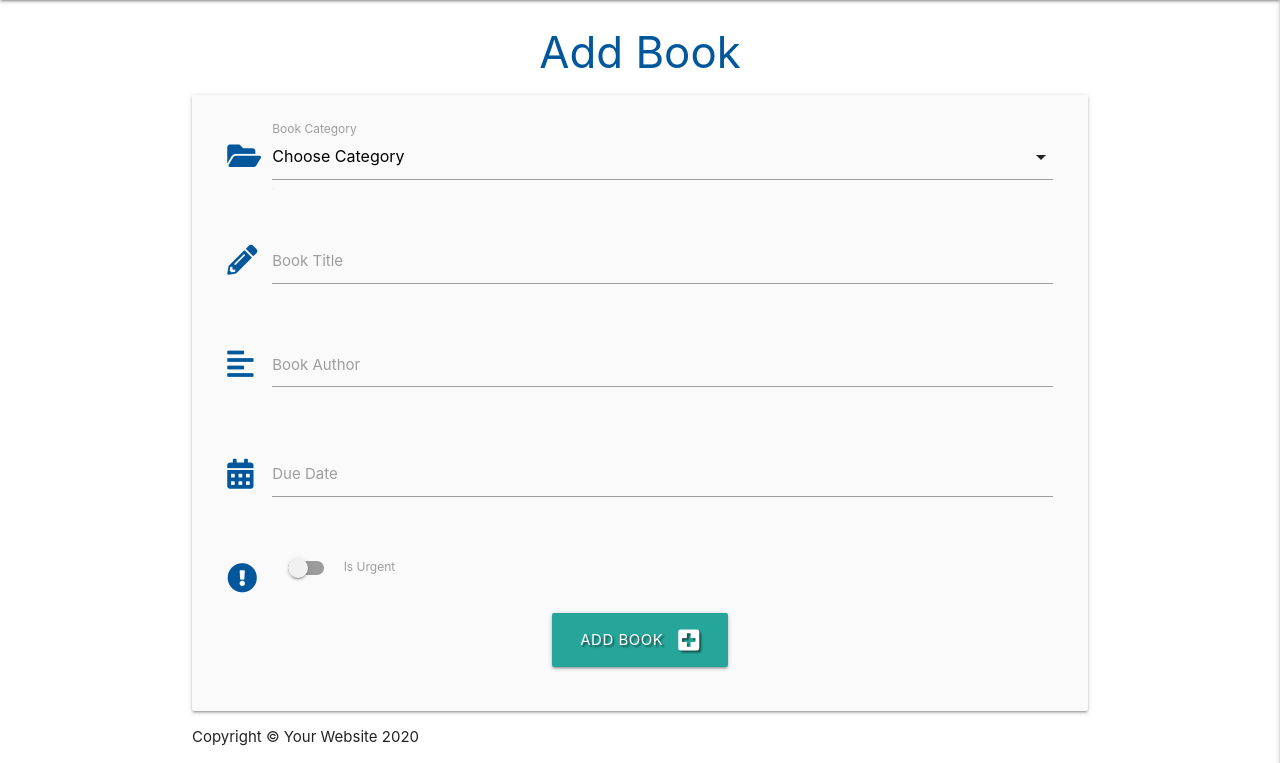
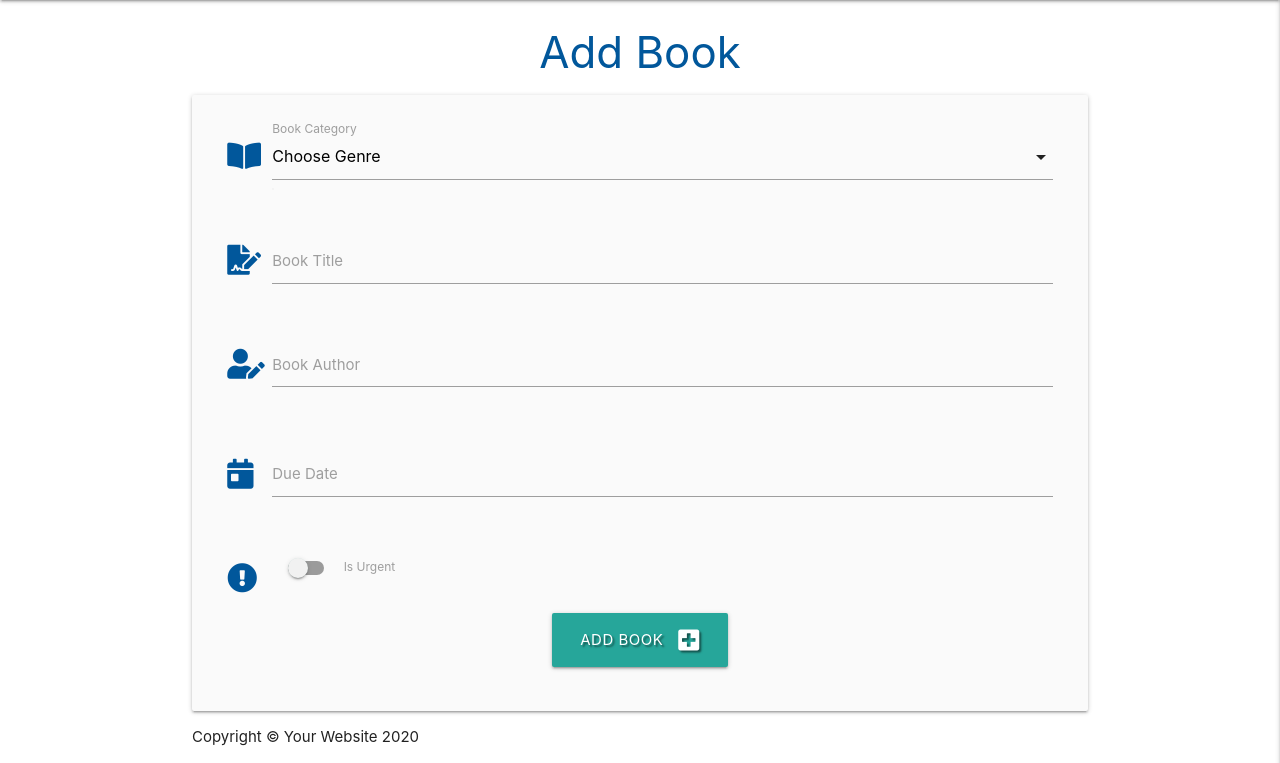
Before and after one commit to Terrimarie/BookRoom, a Flask app: page /add_book in a window 1280 px wide. Shown: the part 64-827 px from the top of the page. Run offline with Flask 2, Linux system fonts and the light colour scheme; data that the repository does not hold is empty; some libraries are stand-ins or nearby versions.

Commit message:
Updated icons

```diff
--- a/templates/add_book.html
+++ b/templates/add_book.html
@@ -8,9 +8,9 @@
             <!-- category selection -->
             <div class="row">
                 <div class="input-field col s12">
-                    <i class="fas fa-folder-open prefix light-blue-text text-darken-4"></i>
+                    <i class="fas fa-book-open prefix light-blue-text text-darken-4"></i>
                     <select id="category-name" name="category-name" class="validate" required>
-                        <option value="" disabled selected>Choose Category</option>
+                        <option value="" disabled selected>Choose Genre</option>
                         {% for category in categories %}
                             <option value="{{ category.category_name }}">{{ category.category_name }}</option>
                         {% endfor %}
@@ -21,7 +21,7 @@
             <!-- task name -->
             <div class="row">
                 <div class="input-field col s12">
-                    <i class="fas fa-pencil-alt prefix light-blue-text text-darken-4"></i>
+                    <i class="fas fa-file-signature prefix light-blue-text text-darken-4"></i>
                     <input id="title" name="title" minlength="5" maxlength="50"
                         type="text" class="validate" required>
                     <label for="title">Book Title</label>
@@ -30,7 +30,7 @@
             <!-- task description -->
             <div class="row">
                 <div class="input-field col s12">
-                    <i class="fas fa-align-left prefix light-blue-text text-darken-4"></i>
+                    <i class="fas fa-user-edit prefix light-blue-text text-darken-4"></i>
                     <textarea id="authors" name="authors" minlength="5"
                     maxlength="200" class="materialize-textarea validate" required></textarea>
                     <label for="authors">Book Author</label>
@@ -39,7 +39,7 @@
             <!-- due date picker -->
             <div class="row">
                 <div class="input-field col s12">
-                    <i class="fas fa-calendar-alt prefix light-blue-text text-darken-4"></i>
+                    <i class="fas fa-calendar-day prefix light-blue-text text-darken-4"></i>
                     <input id="due_date" name="due_date"
                         type="text" class="datepicker validate" required>
                     <label for="due_date">Due Date</label>
--- a/templates/add_category.html
+++ b/templates/add_category.html
@@ -9,7 +9,8 @@
             <!-- category name -->
             <div class="row">
                 <div class="input-field col s12">
-                    <i class="fas fa-folder-open prefix light-blue-text text-darken-4"></i>
+                    <i class="fas fa-folder-open
+                     prefix light-blue-text text-darken-4"></i>
                     <input id="category_name" name="category_name" minlength="3" maxlength="25"
                         type="text" class="validate" required>
                     <label for="category_name">Category Name</label>
```
